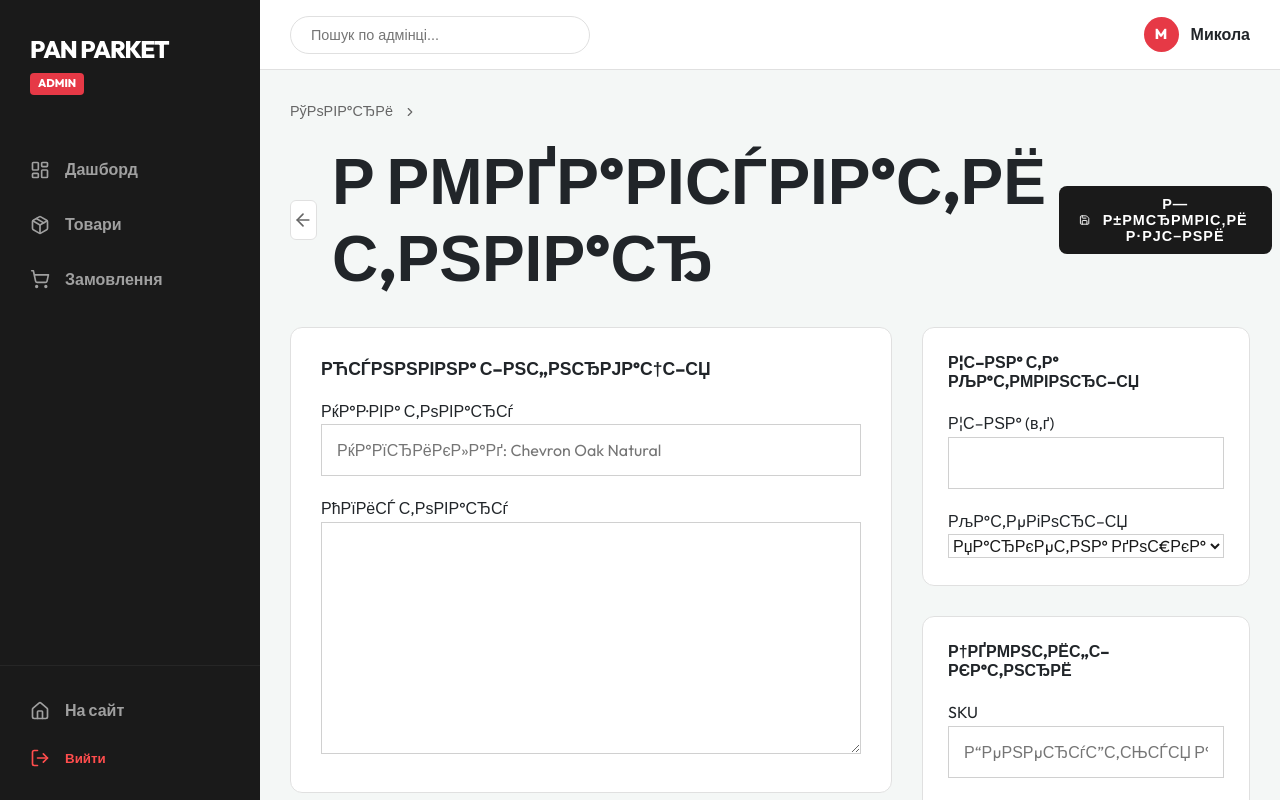
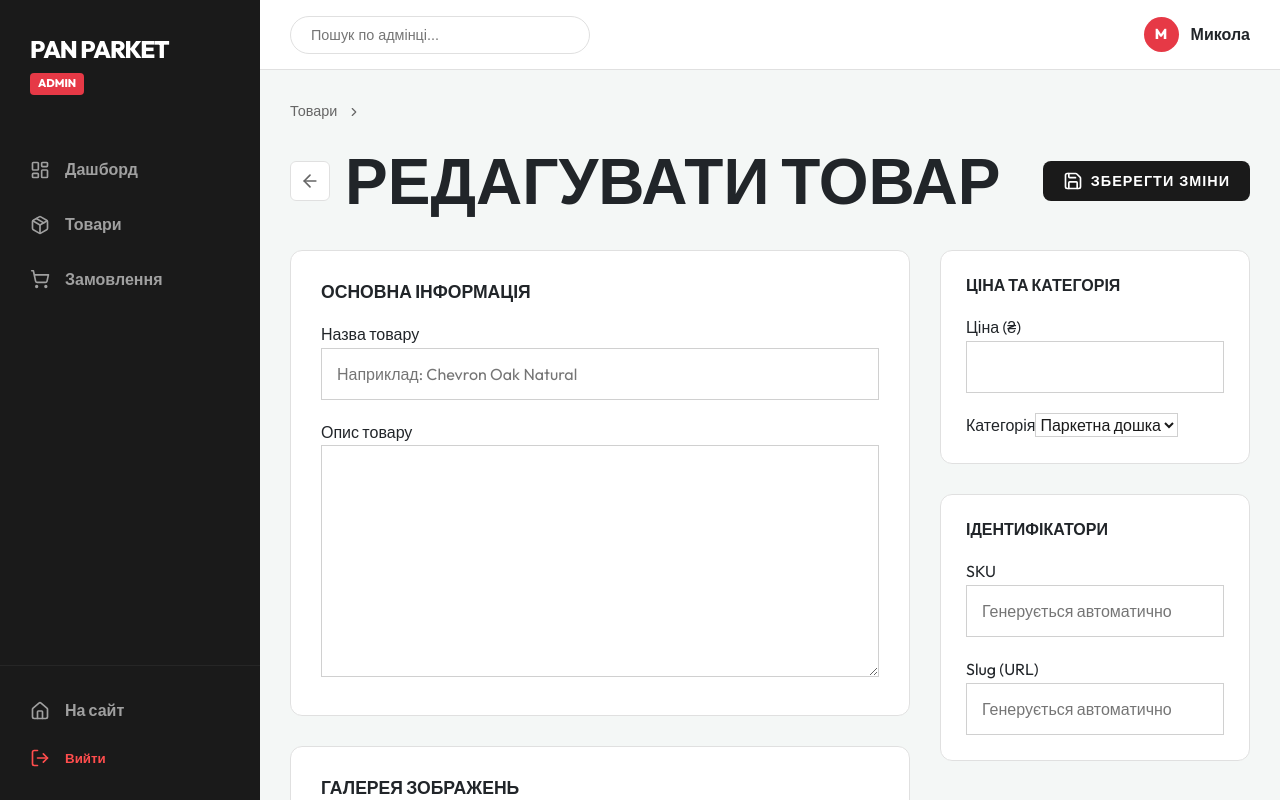
Before and after one commit to SwiatojOtec/pp_shop_2.0, a React (Vite) app: page /admin/products/1 in a window 1280 px wide. Built offline with nearby package versions, Linux system fonts and the light colour scheme; no server answers.

Commit message:
Fix encoding and fetch URLs in admin panel

```diff
--- a/src/pages/admin/AdminProducts.jsx
+++ b/src/pages/admin/AdminProducts.jsx
@@ -16,7 +16,7 @@ export default function AdminProducts() {
 
     const fetchProducts = async () => {
         try {
-            const res = await fetch('${API_URL}/api/products');
+            const res = await fetch(`${API_URL}/api/products`);
             if (res.ok) {
                 const data = await res.json();
                 setProducts(Array.isArray(data) ? data : []);
@@ -38,7 +38,7 @@ export default function AdminProducts() {
     });
 
     const handleDelete = async (id) => {
-        if (window.confirm('Р’Рё РІРїРµРІРЅРµРЅС–?')) {
+        if (window.confirm('Ви впевнені?')) {
             await fetch(`${API_URL}/api/products/${id}`, { method: 'DELETE' });
             fetchProducts();
         }
@@ -47,9 +47,9 @@ export default function AdminProducts() {
     return (
         <div className="admin-products">
             <div className="admin-header" style={{ display: 'flex', justifyContent: 'space-between', alignItems: 'center', marginBottom: '30px' }}>
-                <h1 className="admin-title" style={{ margin: 0 }}>РўРѕРІР°СЂРё</h1>
+                <h1 className="admin-title" style={{ margin: 0 }}>Товари</h1>
                 <button className="btn btn-primary" onClick={() => navigate('/admin/products/new')}>
-                    <Plus size={20} /> Р”РѕРґР°С‚Рё С‚РѕРІР°СЂ
+                    <Plus size={20} /> Додати товар
                 </button>
             </div>
 
@@ -58,7 +58,7 @@ export default function AdminProducts() {
                     <Search size={18} style={{ position: 'absolute', left: '12px', top: '50%', transform: 'translateY(-50%)', color: '#999' }} />
                     <input
                         type="text"
-                        placeholder="РџРѕС€СѓРє Р·Р° РЅР°Р·РІРѕСЋ Р°Р±Рѕ SKU..."
+                        placeholder="Пошук за назвою або SKU..."
                         value={searchTerm}
                         onChange={(e) => setSearchTerm(e.target.value)}
                         style={{ width: '100%', padding: '10px 10px 10px 40px', borderRadius: '8px', border: '1px solid #ddd', outline: 'none' }}
@@ -71,11 +71,11 @@ export default function AdminProducts() {
                         onChange={(e) => setFilterCategory(e.target.value)}
                         style={{ padding: '10px', borderRadius: '8px', border: '1px solid #ddd', outline: 'none' }}
                     >
-                        <option value="All">Р’СЃС– РєР°С‚РµРіРѕСЂС–С—</option>
-                        <option value="РџР°СЂРєРµС‚РЅР° РґРѕС€РєР°">РџР°СЂРєРµС‚РЅР° РґРѕС€РєР°</option>
-                        <option value="Р›Р°РјС–РЅР°С‚">Р›Р°РјС–РЅР°С‚</option>
-                        <option value="Р’С–РЅС–Р»">Р’С–РЅС–Р»</option>
-                        <option value="Р”РІРµСЂС–">Р”РІРµСЂС–</option>
+                        <option value="All">Всі категорії</option>
+                        <option value="Паркетна дошка">Паркетна дошка</option>
+                        <option value="Ламінат">Ламінат</option>
+                        <option value="Вініл">Вініл</option>
+                        <option value="Двері">Двері</option>
                     </select>
                 </div>
             </div>
@@ -84,12 +84,12 @@ export default function AdminProducts() {
                 <table className="admin-table">
                     <thead>
                         <tr>
-                            <th>Р—РѕР±СЂР°Р¶РµРЅРЅСЏ</th>
+                            <th>Зображення</th>
                             <th>SKU</th>
-                            <th>РќР°Р·РІР°</th>
-                            <th>Р¦С–РЅР°</th>
-                            <th>РљР°С‚РµРіРѕСЂС–СЏ</th>
-                            <th>Р”С–С—</th>
+                            <th>Назва</th>
+                            <th>Ціна</th>
+                            <th>Категорія</th>
+                            <th>Дії</th>
                         </tr>
                     </thead>
                     <tbody>
@@ -98,7 +98,7 @@ export default function AdminProducts() {
                                 <td><img src={product.image} alt={product.name} className="admin-table-img" /></td>
                                 <td><code style={{ background: '#eee', padding: '2px 6px', borderRadius: '4px' }}>{product.sku}</code></td>
                                 <td>{product.name}</td>
-                                <td>{product.price} в‚ґ</td>
+                                <td>{product.price} ₴</td>
                                 <td>{product.category}</td>
                                 <td>
                                     <div className="table-actions">
@@ -110,7 +110,7 @@ export default function AdminProducts() {
                         ))}
                         {filteredProducts.length === 0 && (
                             <tr>
-                                <td colSpan="6" style={{ textAlign: 'center', padding: '40px', color: '#999' }}>РўРѕРІР°СЂС–РІ РЅРµ Р·РЅР°Р№РґРµРЅРѕ</td>
+                                <td colSpan="6" style={{ textAlign: 'center', padding: '40px', color: '#999' }}>Товарів не знайдено</td>
                             </tr>
                         )}
                     </tbody>
--- a/src/pages/admin/ProductEdit.jsx
+++ b/src/pages/admin/ProductEdit.jsx
@@ -12,7 +12,7 @@ export default function ProductEdit() {
     const [formData, setFormData] = useState({
         name: '',
         price: '',
-        category: 'РџР°СЂРєРµС‚РЅР° РґРѕС€РєР°',
+        category: 'Паркетна дошка',
         image: '',
         images: [],
         desc: '',
@@ -48,7 +48,7 @@ export default function ProductEdit() {
     const handleSubmit = async (e) => {
         e.preventDefault();
         const url = isNew
-            ? '${API_URL}/api/products'
+            ? `${API_URL}/api/products`
             : `${API_URL}/api/products/${id}`;
         const method = isNew ? 'POST' : 'PUT';
 
@@ -85,42 +85,42 @@ export default function ProductEdit() {
         });
     };
 
-    if (loading) return <div className="admin-content">Р—Р°РІР°РЅС‚Р°Р¶РµРЅРЅСЏ...</div>;
+    if (loading) return <div className="admin-content">Завантаження...</div>;
 
     return (
         <div className="product-edit-page">
             <div className="admin-breadcrumbs" style={{ display: 'flex', alignItems: 'center', gap: '10px', marginBottom: '20px', color: '#666', fontSize: '0.9rem' }}>
-                <Link to="/admin/products" style={{ color: 'inherit', textDecoration: 'none' }}>РўРѕРІР°СЂРё</Link>
+                <Link to="/admin/products" style={{ color: 'inherit', textDecoration: 'none' }}>Товари</Link>
                 <ChevronRight size={14} />
-                <span style={{ color: 'var(--admin-dark)', fontWeight: 700 }}>{isNew ? 'РќРѕРІРёР№ С‚РѕРІР°СЂ' : formData.name}</span>
+                <span style={{ color: 'var(--admin-dark)', fontWeight: 700 }}>{isNew ? 'Новий товар' : formData.name}</span>
             </div>
 
             <div className="admin-header" style={{ display: 'flex', justifyContent: 'space-between', alignItems: 'center', marginBottom: '30px' }}>
                 <div style={{ display: 'flex', alignItems: 'center', gap: '15px' }}>
                     <button onClick={() => navigate('/admin/products')} className="action-btn" style={{ width: '40px', height: '40px' }}><ArrowLeft size={20} /></button>
-                    <h1 className="admin-title" style={{ margin: 0 }}>{isNew ? 'Р”РѕРґР°С‚Рё РЅРѕРІРёР№ С‚РѕРІР°СЂ' : 'Р РµРґР°РіСѓРІР°С‚Рё С‚РѕРІР°СЂ'}</h1>
+                    <h1 className="admin-title" style={{ margin: 0 }}>{isNew ? 'Додати новий товар' : 'Редагувати товар'}</h1>
                 </div>
                 <button onClick={handleSubmit} className="btn btn-primary">
-                    <Save size={20} /> Р—Р±РµСЂРµРіС‚Рё Р·РјС–РЅРё
+                    <Save size={20} /> Зберегти зміни
                 </button>
             </div>
 
             <div className="edit-grid" style={{ display: 'grid', gridTemplateColumns: '2fr 1fr', gap: '30px' }}>
                 <div className="edit-main">
                     <div className="admin-section" style={{ background: 'white', padding: '30px', borderRadius: '12px', border: '1px solid var(--admin-border)', marginBottom: '30px' }}>
-                        <h2 style={{ fontSize: '1.1rem', marginBottom: '20px', fontWeight: 800 }}>РћСЃРЅРѕРІРЅР° С–РЅС„РѕСЂРјР°С†С–СЏ</h2>
+                        <h2 style={{ fontSize: '1.1rem', marginBottom: '20px', fontWeight: 800 }}>Основна інформація</h2>
                         <div className="admin-form">
                             <div className="form-group" style={{ marginBottom: '20px' }}>
-                                <label>РќР°Р·РІР° С‚РѕРІР°СЂСѓ</label>
+                                <label>Назва товару</label>
                                 <input
                                     type="text"
                                     value={formData.name}
                                     onChange={e => setFormData({ ...formData, name: e.target.value })}
-                                    placeholder="РќР°РїСЂРёРєР»Р°Рґ: Chevron Oak Natural"
+                                    placeholder="Наприклад: Chevron Oak Natural"
                                 />
                             </div>
                             <div className="form-group">
-                                <label>РћРїРёСЃ С‚РѕРІР°СЂСѓ</label>
+                                <label>Опис товару</label>
                                 <textarea
                                     value={formData.desc}
                                     onChange={e => setFormData({ ...formData, desc: e.target.value })}
@@ -132,10 +132,10 @@ export default function ProductEdit() {
                     </div>
 
                     <div className="admin-section" style={{ background: 'white', padding: '30px', borderRadius: '12px', border: '1px solid var(--admin-border)' }}>
-                        <h2 style={{ fontSize: '1.1rem', marginBottom: '20px', fontWeight: 800 }}>Р“Р°Р»РµСЂРµСЏ Р·РѕР±СЂР°Р¶РµРЅСЊ</h2>
+                        <h2 style={{ fontSize: '1.1rem', marginBottom: '20px', fontWeight: 800 }}>Галерея зображень</h2>
 
                         <div className="main-image-preview" style={{ marginBottom: '30px' }}>
-                            <label style={{ display: 'block', marginBottom: '10px', fontSize: '0.9rem', color: '#666' }}>Р“РѕР»РѕРІРЅРµ Р·РѕР±СЂР°Р¶РµРЅРЅСЏ (Thumbnail)</label>
+                            <label style={{ display: 'block', marginBottom: '10px', fontSize: '0.9rem', color: '#666' }}>Головне зображення (Thumbnail)</label>
                             <div className="image-upload-area" style={{ border: '2px dashed #ddd', borderRadius: '12px', padding: '20px', textAlign: 'center', background: '#fcfcfc' }}>
                                 {formData.image ? (
                                     <div style={{ position: 'relative', display: 'inline-block' }}>
@@ -151,21 +151,21 @@ export default function ProductEdit() {
                                 ) : (
                                     <div style={{ color: '#999' }}>
                                         <ImageIcon size={32} style={{ marginBottom: '10px', opacity: 0.3 }} />
-                                        <p style={{ fontSize: '0.8rem' }}>Р’СЃС‚Р°РІС‚Рµ РїРѕСЃРёР»Р°РЅРЅСЏ РЅРёР¶С‡Рµ</p>
+                                        <p style={{ fontSize: '0.8rem' }}>Вставте посилання нижче</p>
                                     </div>
                                 )}
                                 <input
                                     type="text"
                                     value={formData.image}
                                     onChange={e => setFormData({ ...formData, image: e.target.value })}
-                                    placeholder="URL РіРѕР»РѕРІРЅРѕРіРѕ Р·РѕР±СЂР°Р¶РµРЅРЅСЏ"
+                                    placeholder="URL головного зображення"
                                     style={{ width: '100%', padding: '10px', borderRadius: '8px', border: '1px solid #ddd', marginTop: '15px' }}
                                 />
                             </div>
                         </div>
 
                         <div className="gallery-section">
-                            <label style={{ display: 'block', marginBottom: '10px', fontSize: '0.9rem', color: '#666' }}>Р”РѕРґР°С‚РєРѕРІС– Р·РѕР±СЂР°Р¶РµРЅРЅСЏ</label>
+                            <label style={{ display: 'block', marginBottom: '10px', fontSize: '0.9rem', color: '#666' }}>Додаткові зображення</label>
                             <div className="image-gallery-grid">
                                 {formData.images.map((img, index) => (
                                     <div key={index} className="gallery-item">
@@ -178,14 +178,14 @@ export default function ProductEdit() {
                                 <div className="add-image-form" style={{ display: 'flex', flexDirection: 'column', gap: '10px' }}>
                                     <input
                                         type="text"
-                                        placeholder="Р’СЃС‚Р°РІС‚Рµ URL..."
+                                        placeholder="Вставте URL..."
                                         value={newImageUrl}
                                         onChange={(e) => setNewImageUrl(e.target.value)}
                                         onKeyPress={(e) => e.key === 'Enter' && (e.preventDefault(), addGalleryImage())}
                                         style={{ padding: '10px', borderRadius: '8px', border: '1px solid #ddd' }}
                                     />
                                     <button type="button" onClick={addGalleryImage} className="btn-primary" style={{ justifyContent: 'center', fontSize: '0.8rem', padding: '8px' }}>
-                                        <Plus size={16} /> Р”РѕРґР°С‚Рё РІ РіР°Р»РµСЂРµСЋ
+                                        <Plus size={16} /> Додати в галерею
                                     </button>
                                 </div>
                             </div>
@@ -195,10 +195,10 @@ export default function ProductEdit() {
 
                 <div className="edit-sidebar">
                     <div className="admin-section" style={{ background: 'white', padding: '25px', borderRadius: '12px', border: '1px solid var(--admin-border)', marginBottom: '30px' }}>
-                        <h2 style={{ fontSize: '1rem', marginBottom: '20px', fontWeight: 800 }}>Р¦С–РЅР° С‚Р° РљР°С‚РµРіРѕСЂС–СЏ</h2>
+                        <h2 style={{ fontSize: '1rem', marginBottom: '20px', fontWeight: 800 }}>Ціна та Категорія</h2>
                         <div className="admin-form">
                             <div className="form-group" style={{ marginBottom: '20px' }}>
-                                <label>Р¦С–РЅР° (в‚ґ)</label>
+                                <label>Ціна (₴)</label>
                                 <input
                                     type="number"
                                     value={formData.price}
@@ -206,22 +206,22 @@ export default function ProductEdit() {
                                 />
                             </div>
                             <div className="form-group">
-                                <label>РљР°С‚РµРіРѕСЂС–СЏ</label>
+                                <label>Категорія</label>
                                 <select
                                     value={formData.category}
                                     onChange={e => setFormData({ ...formData, category: e.target.value })}
                                 >
-                                    <option>РџР°СЂРєРµС‚РЅР° РґРѕС€РєР°</option>
-                                    <option>Р›Р°РјС–РЅР°С‚</option>
-                                    <option>Р’С–РЅС–Р»</option>
-                                    <option>Р”РІРµСЂС–</option>
+                                    <option>Паркетна дошка</option>
+                                    <option>Ламінат</option>
+                                    <option>Вініл</option>
+                                    <option>Двері</option>
                                 </select>
                             </div>
                         </div>
                     </div>
 
                     <div className="admin-section" style={{ background: 'white', padding: '25px', borderRadius: '12px', border: '1px solid var(--admin-border)' }}>
-                        <h2 style={{ fontSize: '1rem', marginBottom: '20px', fontWeight: 800 }}>Р†РґРµРЅС‚РёС„С–РєР°С‚РѕСЂРё</h2>
+                        <h2 style={{ fontSize: '1rem', marginBottom: '20px', fontWeight: 800 }}>Ідентифікатори</h2>
                         <div className="admin-form">
                             <div className="form-group" style={{ marginBottom: '20px' }}>
                                 <label>SKU</label>
@@ -229,7 +229,7 @@ export default function ProductEdit() {
                                     type="text"
                                     value={formData.sku}
                                     disabled
-                                    placeholder="Р“РµРЅРµСЂСѓС”С‚СЊСЃСЏ Р°РІС‚РѕРјР°С‚РёС‡РЅРѕ"
+                                    placeholder="Генерується автоматично"
                                     style={{ background: '#f5f5f5', color: '#666' }}
                                 />
                             </div>
@@ -239,7 +239,7 @@ export default function ProductEdit() {
                                     type="text"
                                     value={formData.slug}
                                     disabled
-                                    placeholder="Р“РµРЅРµСЂСѓС”С‚СЊСЃСЏ Р°РІС‚РѕРјР°С‚РёС‡РЅРѕ"
+                                    placeholder="Генерується автоматично"
                                     style={{ background: '#f5f5f5', color: '#666' }}
                                 />
                             </div>
```
Also changed, not shown: src/pages/admin/AdminOrders.jsx (+23 -23 lines), 1 other file (tests, documents, lock files or other folders).
